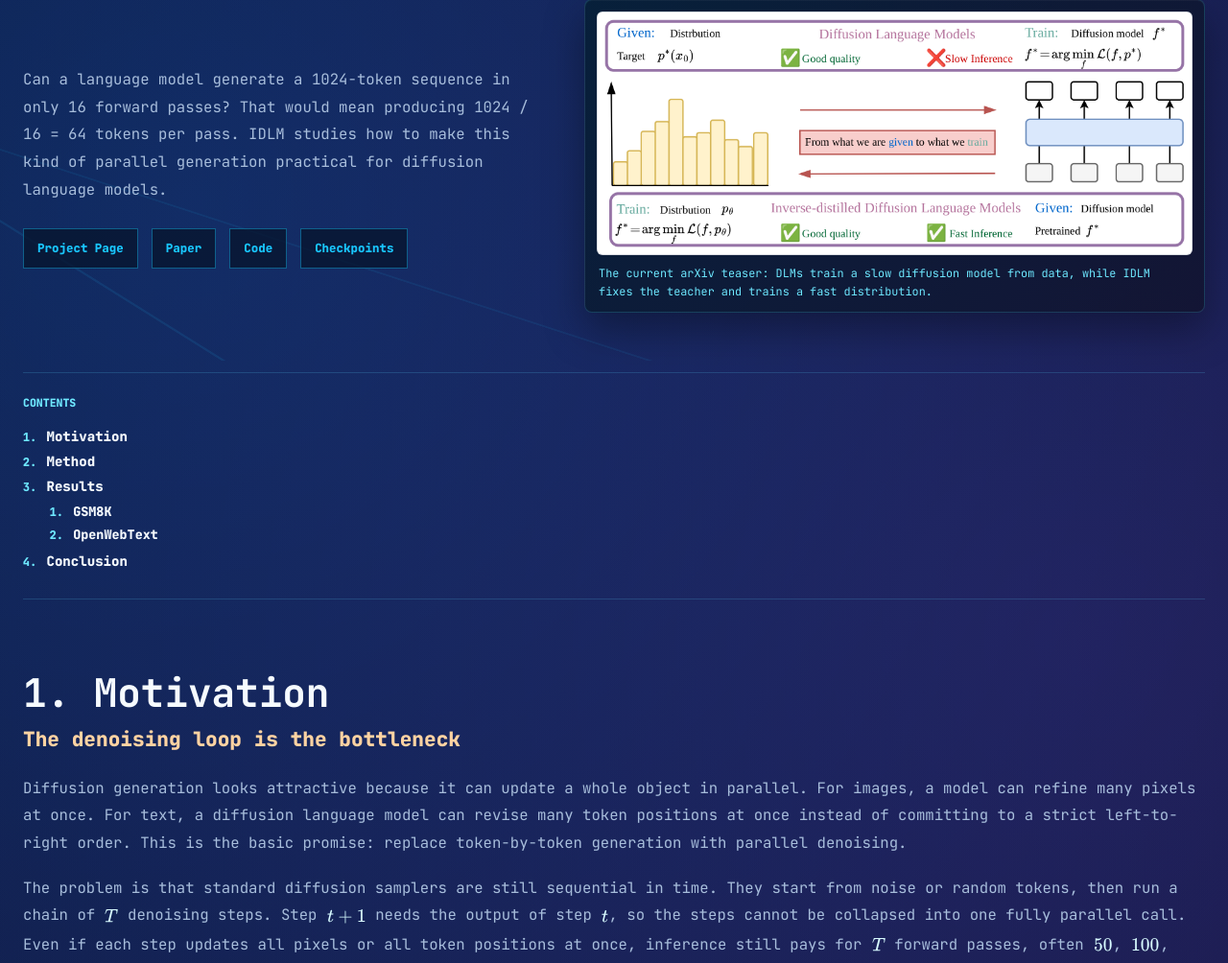
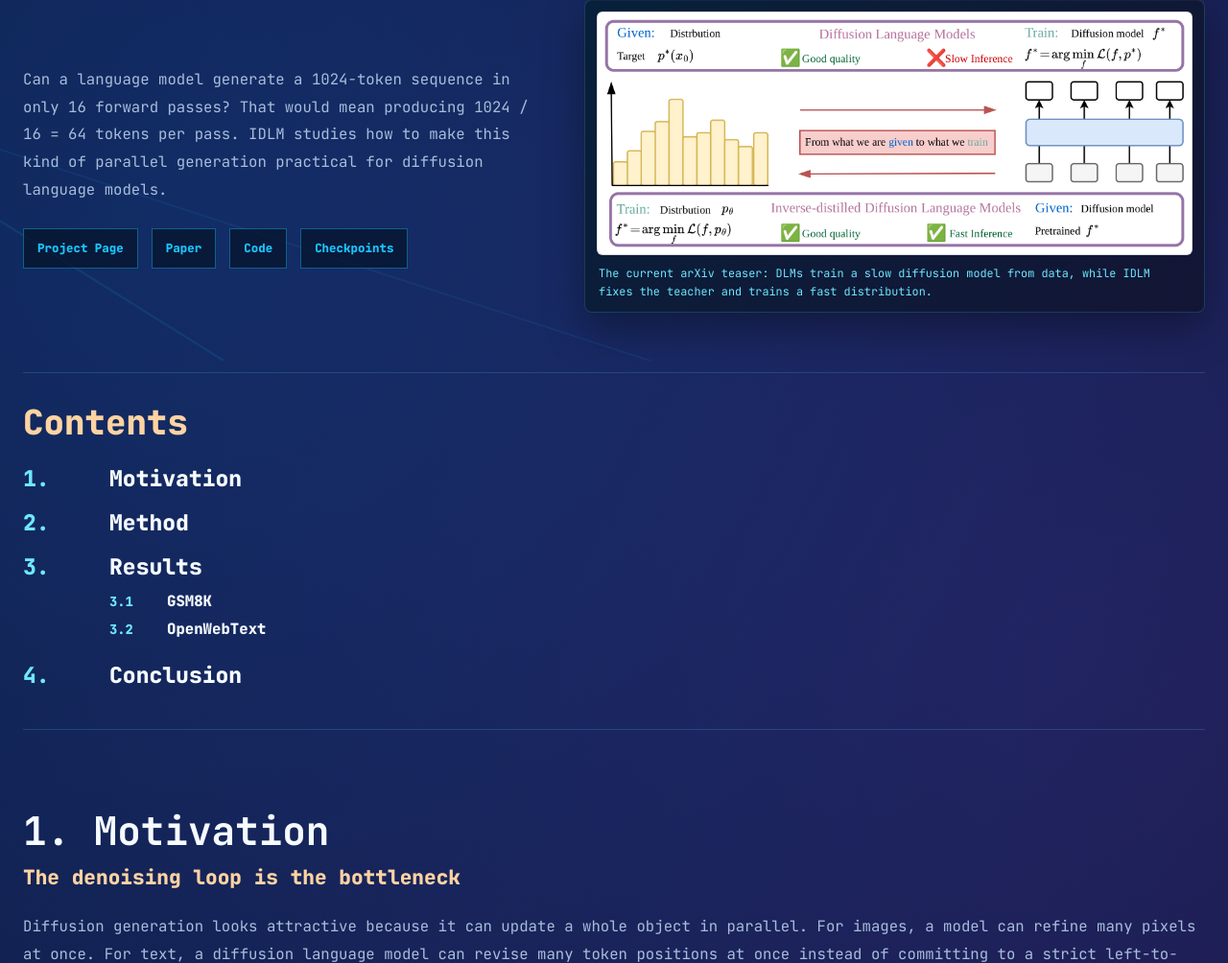
Before and after one commit to David-cripto/Bio-page, a Django app: template homepage/templates/homepage/idlm_blog.html in a window 1280 px wide. Shown: the part 424-1428 px from the top of the page at 96% size. Run offline with Django 4.2, Linux system fonts and the light colour scheme; the template is opened without the code that fills it, so the values that code supplies are empty.

Commit message:
Enlarge blog contents outline

```diff
--- a/docs/index.html
+++ b/docs/index.html
@@ -12,7 +12,7 @@
   <link rel="preconnect" href="https://fonts.googleapis.com">
   <link rel="preconnect" href="https://fonts.gstatic.com" crossorigin>
   <link href="https://fonts.googleapis.com/css2?family=JetBrains+Mono:wght@300;400;500;700;800&display=swap" rel="stylesheet">
-  <link rel="stylesheet" href="/Bio-page/static/homepage/concept.css?v=20260529-contents-list">
+  <link rel="stylesheet" href="/Bio-page/static/homepage/concept.css?v=20260529-contents-large">
 </head>
 <body>
   <div class="layout">
--- a/docs/static/homepage/concept.css
+++ b/docs/static/homepage/concept.css
@@ -584,43 +584,86 @@ svg {
 
 .blog-contents {
   scroll-margin-top: 82px;
-  margin: 0 0 76px;
+  margin: 0 0 84px;
   border-top: 1px solid var(--line);
   border-bottom: 1px solid var(--line);
-  padding: 22px 0 26px;
+  padding: 34px 0 38px;
 }
 
 .blog-contents .label {
-  margin-bottom: 14px;
-}
-
-.blog-contents ol {
+  margin-bottom: 22px;
+  color: #ffd3a2;
+  font-size: clamp(1.55rem, 2.8vw, 2.35rem);
+  line-height: 1;
+  letter-spacing: 0;
+  text-transform: none;
+}
+
+.blog-contents > ol {
+  counter-reset: toc;
+  display: grid;
+  gap: 10px;
   margin: 0;
-  padding-left: 1.35rem;
+  padding: 0;
+  list-style: none;
+}
+
+.blog-contents > ol > li {
+  counter-increment: toc;
+  display: grid;
+  grid-template-columns: 72px minmax(0, 1fr);
+  column-gap: 18px;
+  align-items: start;
+  padding: 4px 0;
+}
+
+.blog-contents > ol > li::before {
+  content: counter(toc) ".";
   color: var(--quiet);
-  font-size: 0.88rem;
-  font-weight: 800;
-  line-height: 1.85;
-}
-
-.blog-contents ol ol {
-  margin: 2px 0 2px;
-  padding-left: 1.55rem;
-  font-size: 0.84rem;
-  line-height: 1.78;
-}
-
-.blog-contents li {
-  padding-left: 0.18rem;
-}
-
-.blog-contents li::marker {
+  font-size: clamp(1.15rem, 1.8vw, 1.55rem);
+  font-weight: 800;
+  line-height: 1.22;
+}
+
+.blog-contents > ol > li > a {
+  color: var(--ink);
+  font-size: clamp(1.15rem, 1.8vw, 1.55rem);
+  font-weight: 800;
+  line-height: 1.22;
+  text-decoration: none;
+}
+
+.blog-contents > ol > li > ol {
+  grid-column: 2;
+  counter-reset: toc-sub;
+  display: grid;
+  gap: 6px;
+  margin: 10px 0 4px;
+  padding: 0;
+  list-style: none;
+}
+
+.blog-contents > ol > li > ol > li {
+  counter-increment: toc-sub;
+  display: grid;
+  grid-template-columns: 48px minmax(0, 1fr);
+  column-gap: 12px;
+  align-items: baseline;
+}
+
+.blog-contents > ol > li > ol > li::before {
+  content: counter(toc) "." counter(toc-sub);
   color: var(--quiet);
-  font-size: 0.76rem;
-}
-
-.blog-contents a {
-  color: var(--ink);
+  font-size: 0.86rem;
+  font-weight: 800;
+  line-height: 1.5;
+}
+
+.blog-contents > ol > li > ol a {
+  color: var(--ink);
+  font-size: 0.98rem;
+  font-weight: 800;
+  line-height: 1.5;
   text-decoration: none;
 }
 
--- a/homepage/templates/homepage/concept.html
+++ b/homepage/templates/homepage/concept.html
@@ -12,7 +12,7 @@
   <link rel="preconnect" href="https://fonts.googleapis.com">
   <link rel="preconnect" href="https://fonts.gstatic.com" crossorigin>
   <link href="https://fonts.googleapis.com/css2?family=JetBrains+Mono:wght@300;400;500;700;800&display=swap" rel="stylesheet">
-  <link rel="stylesheet" href="{% static 'homepage/concept.css' %}?v=20260529-contents-list">
+  <link rel="stylesheet" href="{% static 'homepage/concept.css' %}?v=20260529-contents-large">
 </head>
 <body>
   <div class="layout">
--- a/homepage/templates/homepage/idlm_blog.html
+++ b/homepage/templates/homepage/idlm_blog.html
@@ -6,9 +6,9 @@
   <meta name="viewport" content="width=device-width, initial-scale=1">
   <meta name="description" content="Blog post about IDLM: Inverse-distilled Diffusion Language Models">
   <title>IDLM Blog | {{ profile.name }}</title>
-  <link rel="icon" type="image/png" sizes="32x32" href="{% static 'homepage/favicon-32.png' %}?v=20260529-contents-list">
-  <link rel="icon" type="image/png" sizes="192x192" href="{% static 'homepage/favicon-192.png' %}?v=20260529-contents-list">
-  <link rel="apple-touch-icon" sizes="180x180" href="{% static 'homepage/apple-touch-icon.png' %}?v=20260529-contents-list">
+  <link rel="icon" type="image/png" sizes="32x32" href="{% static 'homepage/favicon-32.png' %}?v=20260529-contents-large">
+  <link rel="icon" type="image/png" sizes="192x192" href="{% static 'homepage/favicon-192.png' %}?v=20260529-contents-large">
+  <link rel="apple-touch-icon" sizes="180x180" href="{% static 'homepage/apple-touch-icon.png' %}?v=20260529-contents-large">
   <link rel="preconnect" href="https://fonts.googleapis.com">
   <link rel="preconnect" href="https://fonts.gstatic.com" crossorigin>
   <link href="https://fonts.googleapis.com/css2?family=JetBrains+Mono:wght@300;400;500;700;800&display=swap" rel="stylesheet">
@@ -27,7 +27,7 @@
     };
   </script>
   <script defer src="https://cdn.jsdelivr.net/npm/mathjax@3/es5/tex-svg.js"></script>
-  <link rel="stylesheet" href="{% static 'homepage/concept.css' %}?v=20260529-contents-list">
+  <link rel="stylesheet" href="{% static 'homepage/concept.css' %}?v=20260529-contents-large">
 </head>
 <body>
   <main class="blog-shell">
```
Also changed, not shown: docs/blog/index.html (+4 -4 lines), homepage/static/homepage/concept.css (+72 -29 lines).
